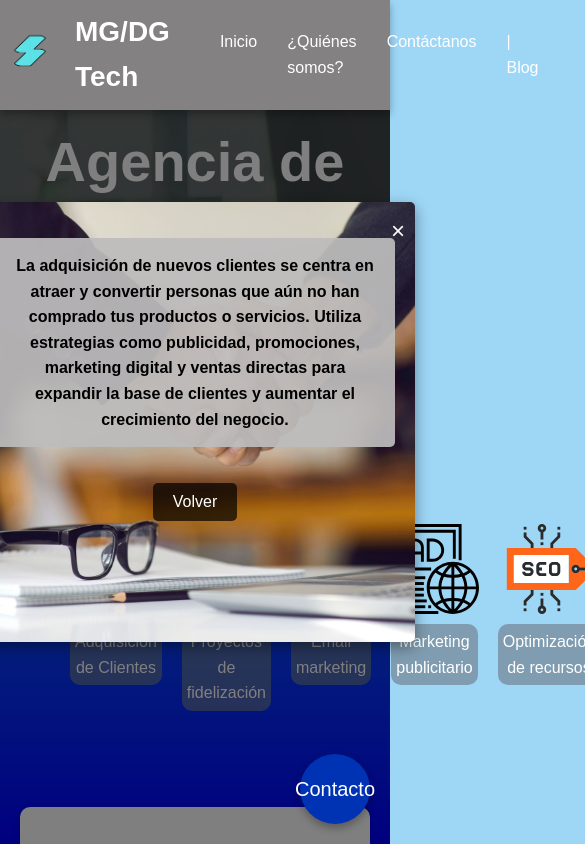
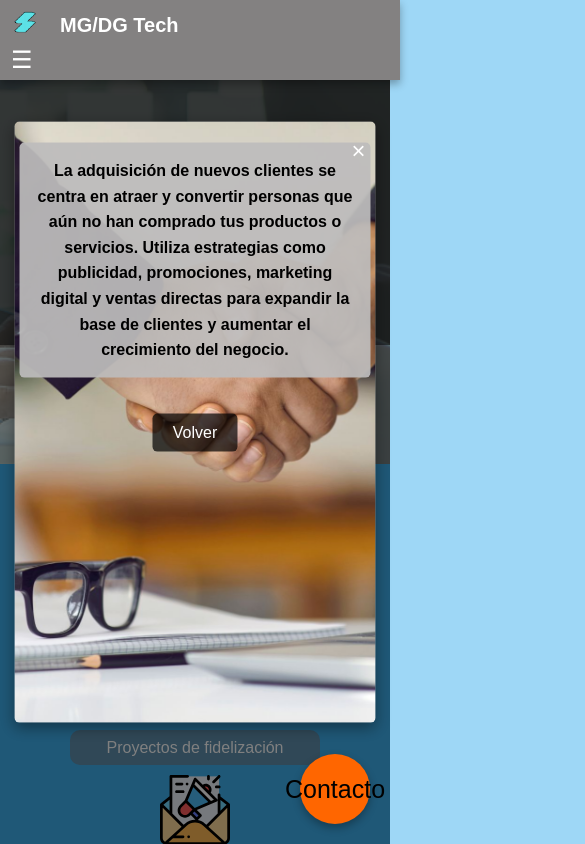
Before and after one commit to CristianNessi/MG-Tech, a plain HTML site: page index.html in a window 390 px wide. Both pictures are taken after a click on the element "Adquisición de Clientes". Shown: the top 844 px of the page, 585 px wide, since content can reach past the window. Drawn offline with Linux system fonts and the light colour scheme.

Commit message:
Add files via upload

```diff
--- a/index.html
+++ b/index.html
@@ -16,8 +16,10 @@
             <div class="grid-container">
                 <img src="imagenes/MG_DG_5_no_bg_cv2.png" alt="Logo" class="logo">
                 <h1>MG/DG Tech</h1>
-
             </div>
+            <button class="menu-toggle" aria-label="Abrir menú">
+                ☰
+            </button>
             <nav>
                 <ul class="menu">
                     <li><a href="index.html">Inicio</a></li>
--- a/script.js
+++ b/script.js
@@ -150,7 +150,7 @@ window.addEventListener('scroll', function () {
     const parallax = document.querySelector('.parallax::before');
     const scrollPosition = window.pageYOffset;
     parallax.style.transform = `translateY(${scrollPosition * 0.5}px)`;
-}); s
+});
 
 
 //footer
@@ -188,3 +188,16 @@ window.addEventListener('scroll', function () {
 
     document.querySelector('.background-container').style.background = `rgb(${newColor[0]}, ${newColor[1]}, ${newColor[2]})`;
 });
+
+
+// Menu desplegable
+
+
+document.addEventListener('DOMContentLoaded', function () {
+    const menuToggle = document.querySelector('.menu-toggle');
+    const nav = document.querySelector('nav');
+
+    menuToggle.addEventListener('click', function () {
+        nav.classList.toggle('open');
+    });
+});
--- a/style.css
+++ b/style.css
@@ -1,26 +1,3 @@
-:root {
-    /* COLORES */
-    --whiteColor: #ffffff;
-    --whiteColor-70: #ffffffb3;
-
-    --bluelightColor: rgba(0, 234, 255, 0.927);
-    --blueColor: rgba(0, 128, 255, 0.909);
-    --darkblueColor: rgba(98, 0, 255, 0.745);
-    --buttonSocialColor: #222222;
-    --buttonSocialColor__hover: rgba(54, 54, 54, 0.297);
-
-    /* TAMAÑO DE TEXTO */
-    --navLink__textSize: clamp(14px, 4vw, 22px);
-    --principalTitleSize: clamp(1.8rem, 6vw, 3rem);
-    --principalParagraphSize: clamp(1rem, 3vw, 1.3rem);
-
-    --SectionTitleSize: clamp(1.5rem, 6vw, 2.1rem);
-    --ExperienciaTitleSize: clamp(1rem, 5vw, 1.8rem);
-    --ExperienceParagraphSixe: clamp(0.9rem, 4vw, 1.3rem);
-    --Button: clamp(0.5rem, 3vw, 0.8rem);
-    --Responsive: clam(0.4rem, 4vw, 1rem);
-}
-
 body {
     background: rgba(62, 176, 238, 0.5);
     /* Fondo azul con un 50% de transparencia */
@@ -592,7 +569,7 @@ nav li a:hover {
 .colaboradores h2 {
     color: #ffffff;
     border-radius: 10px;
-    background-color: #0033b3;
+    background-color: #658beb;
     text-align: center;
     margin-bottom: 30px;
     font-size: 2em;
@@ -726,8 +703,8 @@ nav li a:hover {
     position: fixed;
     bottom: 20px;
     right: 20px;
-    background-color: #0033b3;
-    color: white;
+    background-color: #ff6600;
+    color: rgb(0, 0, 0);
     border-radius: 50%;
     width: 70px;
     height: 70px;
@@ -735,15 +712,16 @@ nav li a:hover {
     align-items: center;
     justify-content: center;
     cursor: pointer;
-    font-size: 20px;
+    font-size: 25px;
     box-shadow: 0 4px 8px rgba(0, 0, 0, 0.3);
     transition: background-color 0.3s ease, transform 0.3s ease;
     z-index: 1000;
 }
 
 .floating-button:hover {
-    background-color: #004494;
+    background-color: #012957;
     transform: scale(1.2);
+    color: rgb(255, 255, 255);
 }
 
 /* Estilos del contenedor del formulario */
@@ -978,8 +956,147 @@ nav li a:hover {
     transform: scale(1.8);
 }
 
+/* Estilos del menú hamburguesa */
+.menu-toggle {
+    display: none;
+    font-size: 24px;
+    background: none;
+    border: none;
+    color: white;
+    cursor: pointer;
+}
 
-/* Media Queries */
 @media (max-width: 768px) {
-    .title-flex {}
+    .barra {
+        flex-direction: column;
+        align-items: flex-start;
+    }
+
+    .menu-toggle {
+        display: block;
+    }
+
+    nav {
+        display: none;
+        width: 100%;
+    }
+
+    nav ul {
+        flex-direction: column;
+        width: 100%;
+        padding: 0;
+    }
+
+    nav li {
+        width: 100%;
+        padding: 10px 0;
+        text-align: center;
+    }
+
+    nav li a {
+        width: 100%;
+        display: block;
+    }
+
+    nav.open {
+        display: flex;
+    }
+
+    .grid-container {
+        width: 100%;
+    }
+
+    .logo {
+        height: 50px;
+    }
+
+    h1 {
+        font-size: 24px;
+    }
+
+    .title-flex h2 {
+        font-size: 36px;
+    }
+
+    .title-container h3 {
+        font-size: 16px;
+    }
+
+    .banner {
+        flex-direction: column;
+    }
+
+    .popup-content {
+        width: 90%;
+        max-width: 90%;
+        height: auto;
+        padding: 10px;
+    }
+
+    .section {
+        padding: 20px;
+    }
+
+    .timeline-item {
+        width: 100%;
+        left: 0 !important;
+    }
+
+    .timeline-item.right {
+        left: 0 !important;
+    }
+
+    .timeline::before {
+        left: 5%;
+    }
+
+    .timeline-item::after {
+        left: 50%;
+        margin-left: -10px;
+    }
 }
+
+@media (max-width: 480px) {
+    .barra {
+        padding: 5px;
+    }
+
+    .logo {
+        height: 40px;
+    }
+
+    h1 {
+        font-size: 20px;
+    }
+
+    .title-flex h2 {
+        font-size: 28px;
+    }
+
+    .title-container h3 {
+        font-size: 14px;
+    }
+
+    .icono svg {
+        width: 70px;
+        height: 70px;
+    }
+
+    .popup-content {
+        height: 70%;
+        padding: 5px;
+    }
+
+    .section h2 {
+        font-size: 1.5em;
+    }
+
+    .section h3 {
+        font-size: 1.2em;
+    }
+
+    .section p,
+    .section ol li {
+        font-size: 1em;
+    }
+}
```
